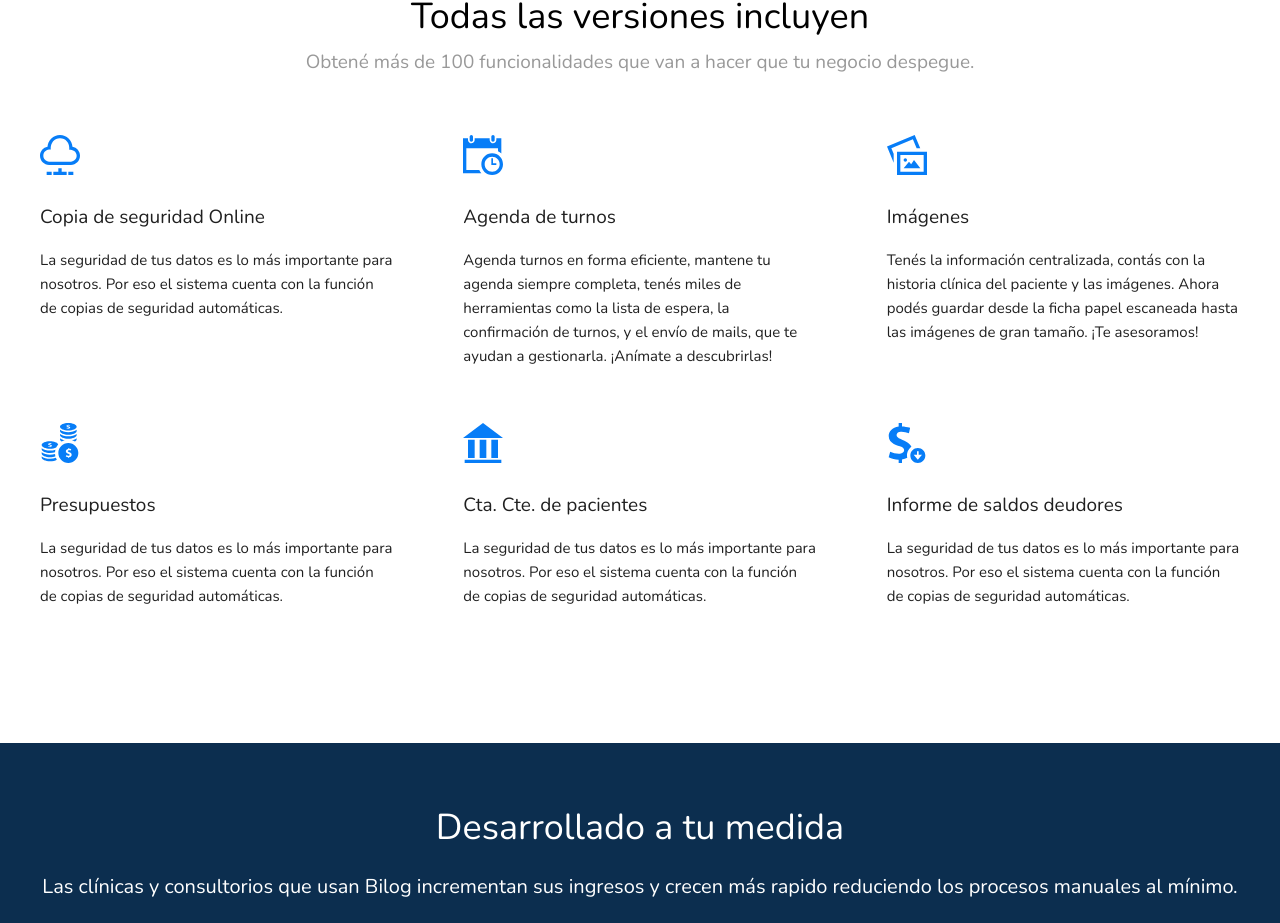
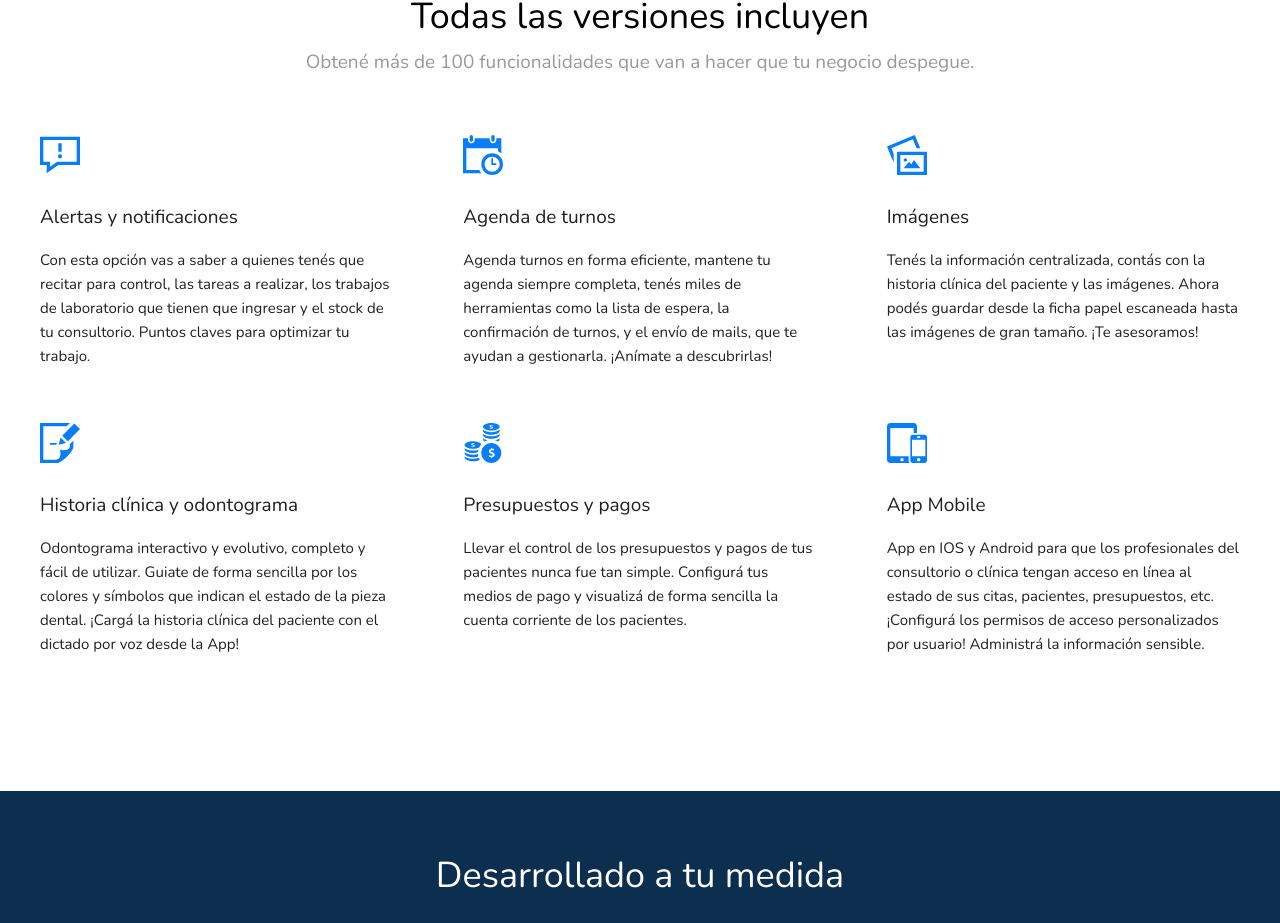
Before and after one commit to juanpernu/bilog-payments, a Next.js app: page /versions in a window 1280 px wide. Shown: the part 1445-2368 px from the top of the page. Built offline with nearby package versions, Linux system fonts and the light colour scheme.

Commit message:
feat: change version wordings

```diff
--- /dev/null
+++ b/components/Icon/alert.js
@@ -0,0 +1,22 @@
+import React from "react";
+
+const Alert = ({
+  width = 24,
+  height = 24,
+  colorFill = "#5697FA",
+  className,
+}) => (
+  <svg
+    className={className}
+    width={width}
+    height={height}
+    fillRule="evenodd"
+    clipRule="evenodd"
+    viewBox="0 0 36 36"
+    fill={colorFill}
+  >
+    <path d="M24 17.98h-13l-7 5.02v-5.02h-4v-16.981h24v16.981zm-22-14.981v12.981h4v3.125l4.357-3.125h11.643v-12.981h-20zm10 8.501c.69 0 1.25.56 1.25 1.25s-.56 1.25-1.25 1.25-1.25-.56-1.25-1.25.56-1.25 1.25-1.25zm1-6.5v5h-2v-5h2z" />
+  </svg>
+);
+
+export default Alert;
--- a/components/Icon/devices.js
+++ b/components/Icon/devices.js
@@ -15,7 +15,7 @@ const Devices = ({
     viewBox="0 0 36 36"
     fill={colorFill}
   >
-    <path d="M22.5 7c.828 0 1.5.672 1.5 1.5v14c0 .826-.671 1.5-1.5 1.5h-7c-.829 0-1.5-.675-1.5-1.5v-14c0-.827.673-1.5 1.5-1.5h7zm-8.937 17h-5.563c.279-2.892 1.559-2.657 2.108-4h2.892v2.5c0 .524.182 1.175.563 1.5zm-6.563 0h-4c-.177-1.993-.667-2.729-1.413-3.408-.976-.887-1.587-2.16-1.587-3.574 0-1.413.611-2.686 1.585-3.572.748-.68 1.246-1.476 1.415-3.446h4c.202 1.97.583 2.766 1.332 3.446.833.759 1.397 1.8 1.544 2.971h.624v1.166h-.618c-.14 1.186-.709 2.242-1.552 3.009-.747.679-1.176 1.391-1.33 3.408zm12-1c-.553 0-1-.448-1-1s.447-1 1-1c.552 0 .999.448.999 1s-.447 1-.999 1zm-14-2.5c-1.933 0-3.5-1.567-3.5-3.5s1.567-3.5 3.5-3.5 3.5 1.567 3.5 3.5-1.567 3.5-3.5 3.5zm18-.5v-10.024h-8v10.024h8zm-16-2h-3v-3h1v2h2v1zm12.5-10h-1c-.276 0-.5.224-.5.5s.224.5.5.5h1c.275 0 .5-.224.5-.5s-.225-.5-.5-.5zm-14.5 1h-2v-7c0-1.104.896-2 2-2h15c1.104 0 2 .896 2 2v4h-2v-3h-15v6z" />
+    <path d="M13.563 24h-11.563c-1.104 0-2-.896-2-2v-20c0-1.104.896-2 2-2h14c1.104 0 2 .896 2 2v4h-2v-3h-14v17h11v2.5c0 .524.182 1.175.563 1.5zm8.937-17c.828 0 1.5.672 1.5 1.5v14c0 .826-.671 1.5-1.5 1.5h-7c-.829 0-1.5-.675-1.5-1.5v-14c0-.827.673-1.5 1.5-1.5h7zm-13.5 14c.552 0 1 .448 1 1s-.448 1-1 1-1-.448-1-1 .448-1 1-1zm10 2c-.553 0-1-.448-1-1s.447-1 1-1c.552 0 .999.448.999 1s-.447 1-.999 1zm4-3v-10.024h-8v10.024h8zm-3.5-11c.275 0 .5-.224.5-.5s-.225-.5-.5-.5h-1c-.276 0-.5.224-.5.5s.224.5.5.5h1z" />
   </svg>
 );
 
--- a/components/Icon/index.js
+++ b/components/Icon/index.js
@@ -4,6 +4,7 @@ import Admin from "./admin";
 import ArrowRight from "./arrow-right";
 import ArrowLeft from "./arrow-left";
 import BackArrow from "./arrow-back";
+import Alert from "./alert";
 import Budget from "./budget";
 import Billing from "./billing";
 import Bank from "./bank";
@@ -20,6 +21,7 @@ import GeneralStatistics from "./general-statistics";
 import Images from "./images";
 import Laboratory from "./laboratory";
 import MedicalInsurance from "./medical-insurance";
+import Notes from "./notes";
 import Professionals from "./professionals";
 import Send from "./send";
 import Sms from "./sms";
@@ -34,6 +36,7 @@ import Wand from "./wand";
 
 const icons = {
   admin: Admin,
+  alert: Alert,
   back: BackArrow,
   arrowright: ArrowRight,
   arrowleft: ArrowLeft,
@@ -51,6 +54,7 @@ const icons = {
   email: Email,
   images: Images,
   laboratory: Laboratory,
+  notes: Notes,
   wand: Wand,
   send: Send,
   stock: Stock,
--- /dev/null
+++ b/components/Icon/notes.js
@@ -0,0 +1,22 @@
+import React from "react";
+
+const Notes = ({
+  width = 24,
+  height = 24,
+  colorFill = "#5697FA",
+  className,
+}) => (
+  <svg
+    className={className}
+    width={width}
+    height={height}
+    fillRule="evenodd"
+    clipRule="evenodd"
+    viewBox="0 0 36 36"
+    fill={colorFill}
+  >
+    <path d="M10 13h-4v-1h4v1zm2.318-4.288l3.301 3.299-4.369.989 1.068-4.288zm11.682-5.062l-7.268 7.353-3.401-3.402 7.267-7.352 3.402 3.401zm-6 8.916v.977c0 4.107-6 2.457-6 2.457s1.518 6-2.638 6h-7.362v-20h14.056l1.977-2h-18.033v24h10.189c3.163 0 9.811-7.223 9.811-9.614v-3.843l-2 2.023z" />
+  </svg>
+);
+
+export default Notes;
--- a/content/features/index.js
+++ b/content/features/index.js
@@ -1,9 +1,9 @@
 const Default = [
   {
-    icon: "cloud",
-    title: "Copia de seguridad Online",
+    icon: "alert",
+    title: "Alertas y notificaciones",
     description:
-      "La seguridad de tus datos es lo más importante para nosotros. Por eso el sistema cuenta con la función de copias de seguridad automáticas.",
+      "Con esta opción vas a saber a quienes tenés que recitar para control, las tareas a realizar, los trabajos de laboratorio que tienen que ingresar y el stock de tu consultorio. Puntos claves para optimizar tu trabajo.",
   },
   {
     icon: "schedule",
@@ -18,22 +18,22 @@ const Default = [
       "Tenés la información centralizada, contás con la historia clínica del paciente y las imágenes. Ahora podés guardar desde la ficha papel escaneada hasta las imágenes de gran tamaño. ¡Te asesoramos!",
   },
   {
-    icon: "budget",
-    title: "Presupuestos",
+    icon: "notes",
+    title: "Historia clínica y odontograma",
     description:
-      "La seguridad de tus datos es lo más importante para nosotros. Por eso el sistema cuenta con la función de copias de seguridad automáticas.",
+      "Odontograma interactivo y evolutivo, completo y fácil de utilizar. Guiate de forma sencilla por los colores y símbolos que indican el estado de la pieza dental. ¡Cargá la historia clínica del paciente con el dictado por voz desde la App!",
   },
   {
-    icon: "bank",
-    title: "Cta. Cte. de pacientes",
+    icon: "budget",
+    title: "Presupuestos y pagos",
     description:
-      "La seguridad de tus datos es lo más importante para nosotros. Por eso el sistema cuenta con la función de copias de seguridad automáticas.",
+      "Llevar el control de los presupuestos y pagos de tus pacientes nunca fue tan simple. Configurá tus medios de pago y visualizá de forma sencilla la cuenta corriente de los pacientes.",
   },
   {
-    icon: "debts",
-    title: "Informe de saldos deudores",
+    icon: "devices",
+    title: "App Mobile",
     description:
-      "La seguridad de tus datos es lo más importante para nosotros. Por eso el sistema cuenta con la función de copias de seguridad automáticas.",
+      "App en IOS y Android para que los profesionales del consultorio o clínica tengan acceso en línea al estado de sus citas, pacientes, presupuestos, etc. ¡Configurá los permisos de acceso personalizados por usuario! Administrá la información sensible.",
   },
 ];
 
```
